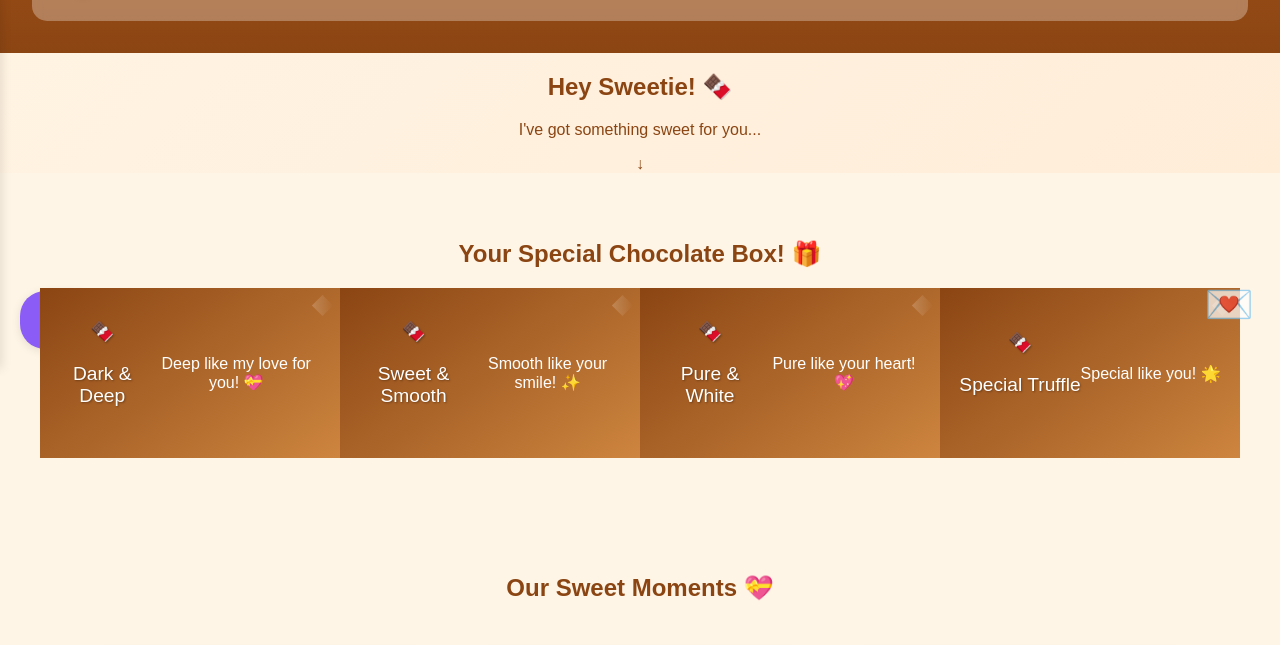
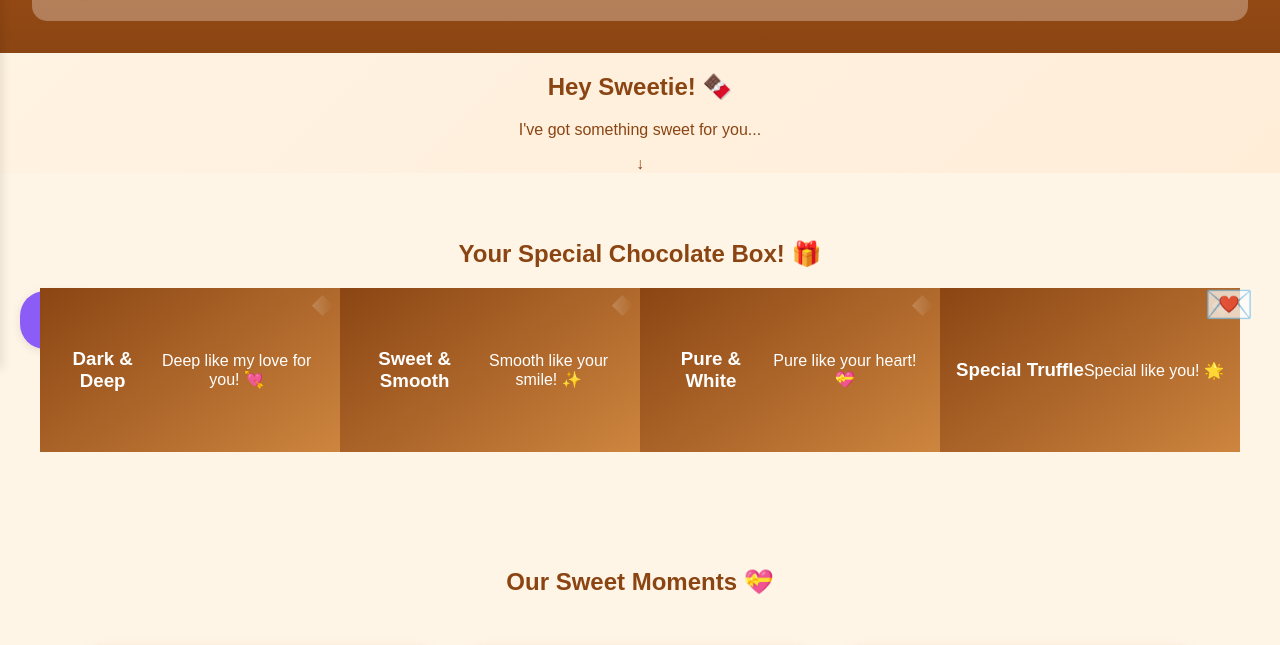
Before and after one commit to unholygod96/valentines-website, a plain HTML site: page chocolate-day.html in a window 1280 px wide. Shown: the part 431-1076 px from the top of the page. Drawn offline with Linux system fonts and the light colour scheme.

Commit message:
Update chocolate-day.html

```diff
--- a/chocolate-day.html
+++ b/chocolate-day.html
@@ -127,41 +127,25 @@
         <section class="chocolate-box">
             <h2>Your Special Chocolate Box! 🎁</h2>
             <div class="box-container">
-                <div class="chocolate-piece" data-flavor="dark">
-                    <div class="chocolate-front">
-                        <span>🍫</span>
-                        <p>Dark & Deep</p>
-                    </div>
-                    <div class="chocolate-back">
-                        <p>Deep like my love for you! 💝</p>
-                    </div>
+                <div class="chocolate-piece">
+                    <div class="corner-decoration"></div>
+                    <h3>Dark & Deep</h3>
+                    <p>Deep like my love for you! 💘</p>
                 </div>
-                <div class="chocolate-piece" data-flavor="milk">
-                    <div class="chocolate-front">
-                        <span>🍫</span>
-                        <p>Sweet & Smooth</p>
-                    </div>
-                    <div class="chocolate-back">
-                        <p>Smooth like your smile! ✨</p>
-                    </div>
+                <div class="chocolate-piece">
+                    <div class="corner-decoration"></div>
+                    <h3>Sweet & Smooth</h3>
+                    <p>Smooth like your smile! ✨</p>
                 </div>
-                <div class="chocolate-piece" data-flavor="white">
-                    <div class="chocolate-front">
-                        <span>🍫</span>
-                        <p>Pure & White</p>
-                    </div>
-                    <div class="chocolate-back">
-                        <p>Pure like your heart! 💖</p>
-                    </div>
+                <div class="chocolate-piece">
+                    <div class="corner-decoration"></div>
+                    <h3>Pure & White</h3>
+                    <p>Pure like your heart! 💝</p>
                 </div>
-                <div class="chocolate-piece" data-flavor="truffle">
-                    <div class="chocolate-front">
-                        <span>🍫</span>
-                        <p>Special Truffle</p>
-                    </div>
-                    <div class="chocolate-back">
-                        <p>Special like you! 🌟</p>
-                    </div>
+                <div class="chocolate-piece">
+                    <div class="corner-decoration"></div>
+                    <h3>Special Truffle</h3>
+                    <p>Special like you! 🌟</p>
                 </div>
             </div>
         </section>
```
